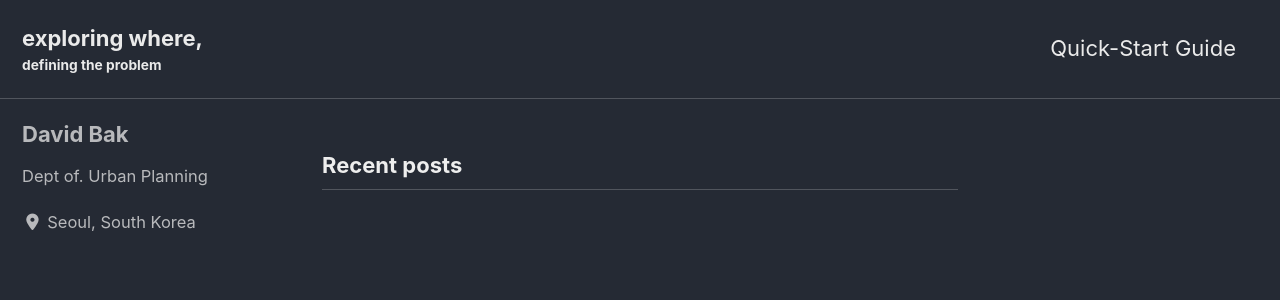
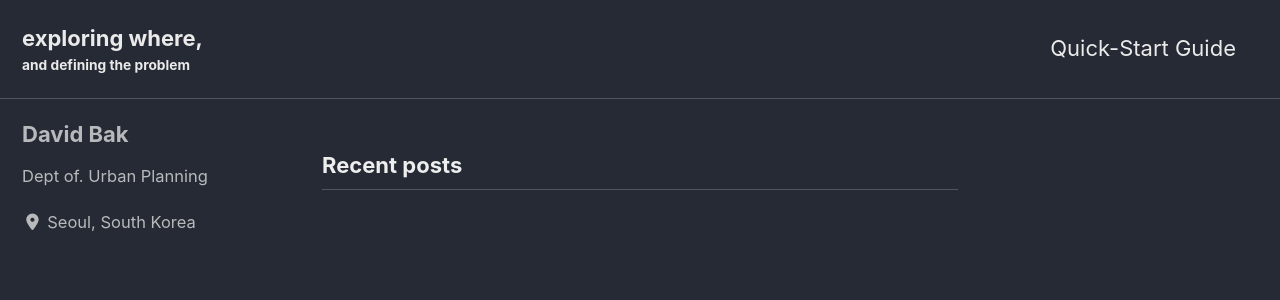
Before and after one commit to epplemint/epplemint.github.io, a Jekyll site: the page built from index.html, in a window 1280 px wide and 900 px high. Shown: the top 300 px of the window. Built offline with Jekyll 4.4.1, drawn with Linux system fonts in a browser that asks for light colours; cached includes are drawn as plain includes; nearby versions of some CDN libraries; the list of posts is cut into pages by our own code.

Commit message:
Update _config.yml

```diff
--- a/_config.yml
+++ b/_config.yml
@@ -18,7 +18,7 @@ minimal_mistakes_skin    : "dark" # "air", "aqua", "contrast", "dark", "dirt", "
 locale                   : "en-US"
 title                    : "exploring where, "
 title_separator          : ";"
-subtitle                 :  defining the problem # site tagline that appears below site title in masthead
+subtitle                 :  and defining the problem # site tagline that appears below site title in masthead
 name                     : "David Bak"
 description              : #
 url                      : epplemint.github.io # the base hostname & protocol for your site e.g. "https://mmistakes.github.io"
```
